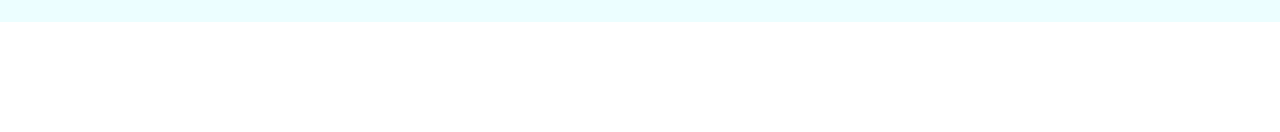
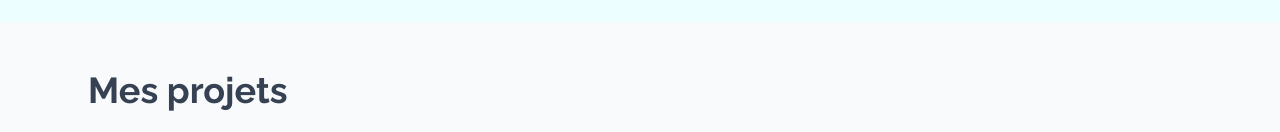
Before and after one commit to Jonathan-Huber/Portfolio, a React (Vite) app: page / in a window 1280 px wide. Shown: the part 538-670 px from the top of the page. Built offline with nearby package versions, Linux system fonts and the light colour scheme.

Commit message:
feat: intégrer Home dans App

```diff
--- a/src/App.jsx
+++ b/src/App.jsx
@@ -1,7 +1,12 @@
 import Layout from "./components/Layout";
+import Home from "./Pages/Home";
 
 function App() {
-  return <Layout></Layout>;
+  return (
+    <Layout>
+      <Home />
+    </Layout>
+  );
 }
 
 export default App;
```
